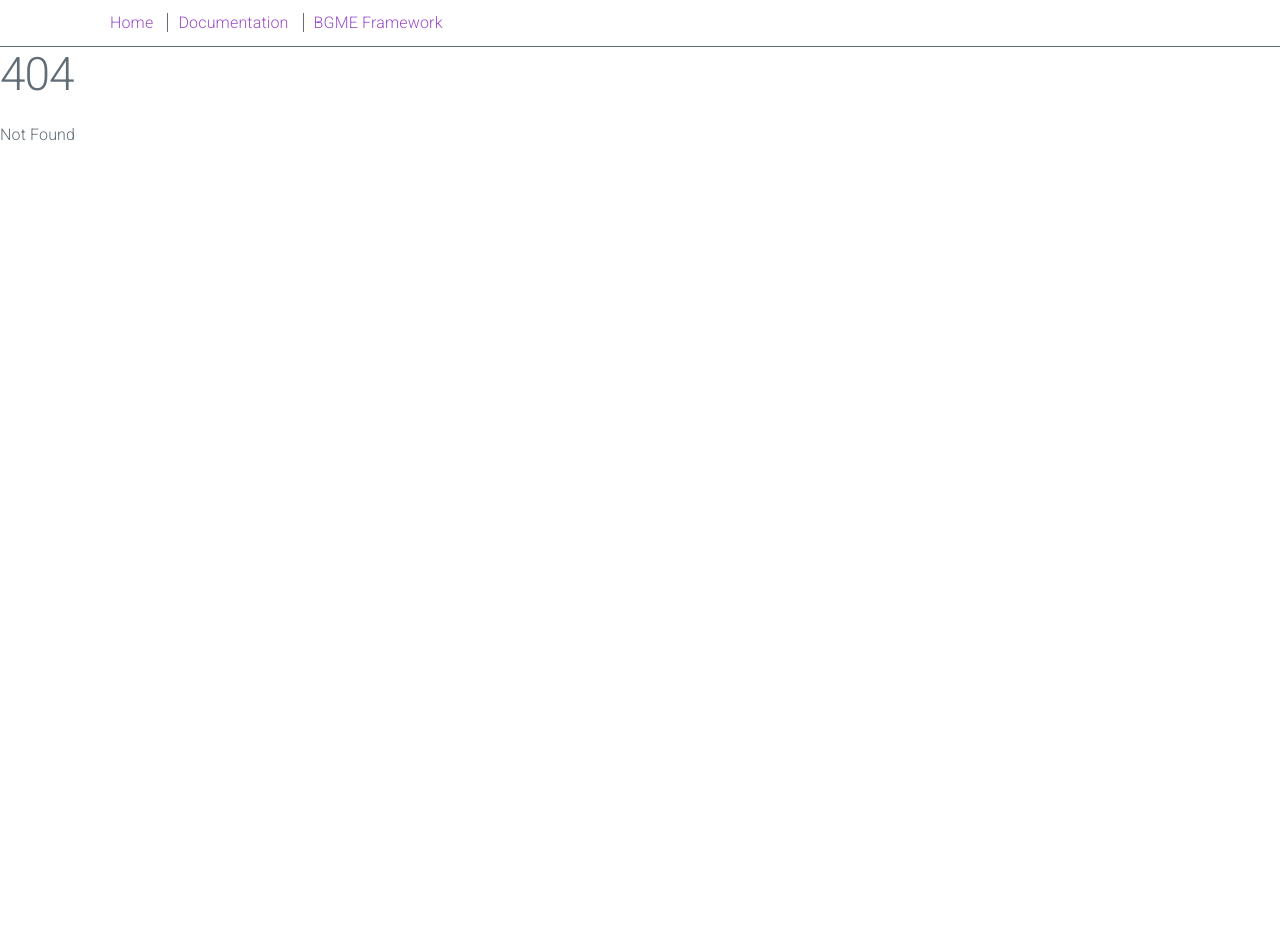
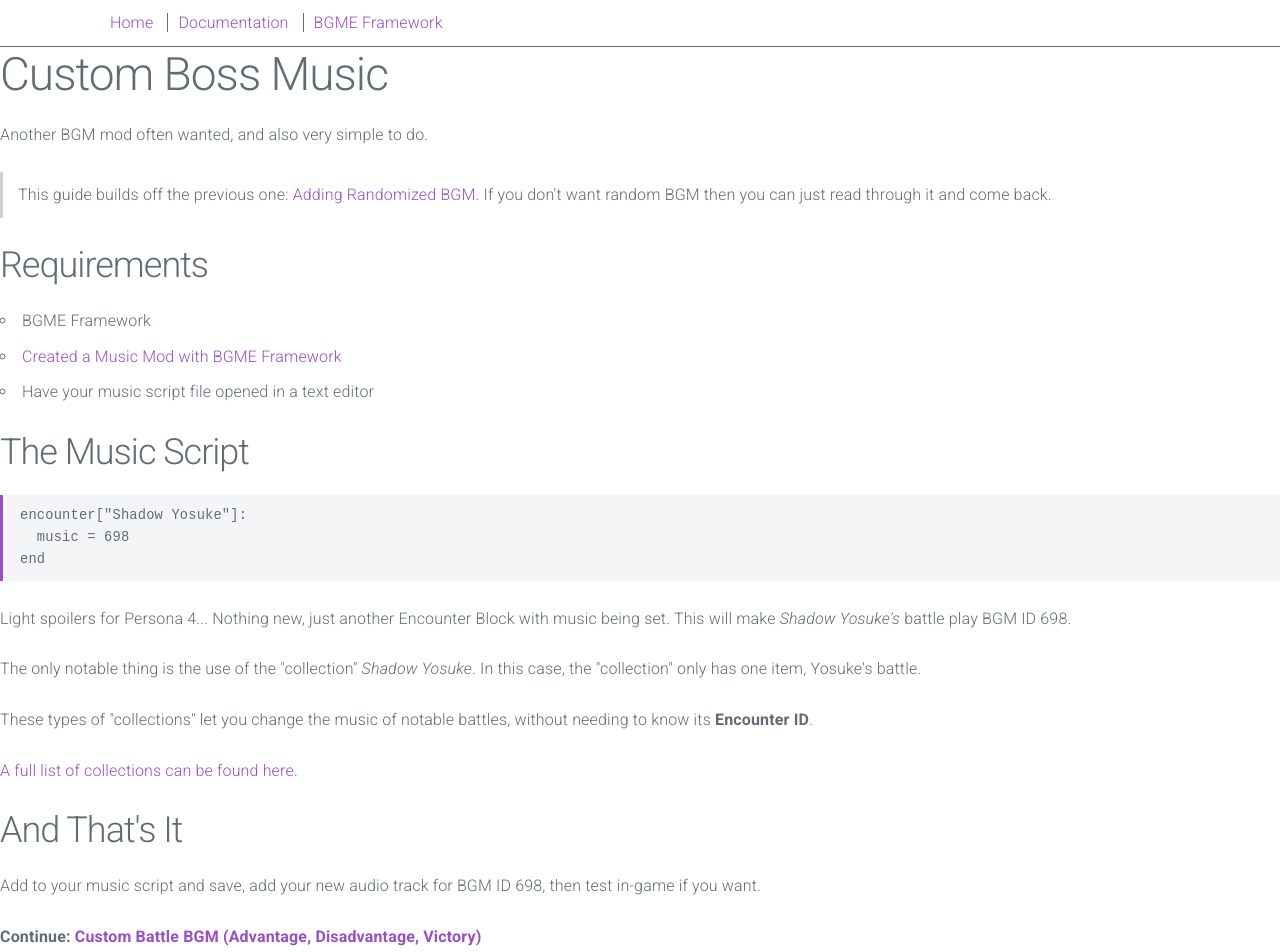
Before and after one commit to T-PoseRatkechi/PersonaMusicScript, a SvelteKit app in the folder sveltekit/: page /guides/boss-music in a window 1280 px wide. Before the commit this address had no page. Shown: the top 952 px of the page. Before the commit the page ends 800 px from the top, so only its background shows below. Built offline with nearby package versions, Linux system fonts and the light colour scheme.

Commit message:
Add boss music guide.

```diff
--- /dev/null
+++ b/sveltekit/src/routes/guides/boss-music/+page.svelte
@@ -0,0 +1,52 @@
+<script>
+	import { base } from '$app/paths';
+	import Link from '$lib/Link.svelte';
+
+	const lines = ['encounter["Shadow Yosuke"]:', '  music = 698', 'end'];
+</script>
+
+<h1>Custom Boss Music</h1>
+<p>Another BGM mod often wanted, and also very simple to do.</p>
+<blockquote>
+	This guide builds off the previous one: <Link url="{base}/guides/randomized-bgm"
+		>Adding Randomized BGM</Link
+	>. If you don't want random BGM then you can just read through it and come back.
+</blockquote>
+<h2>Requirements</h2>
+<ul>
+	<li>BGME Framework</li>
+	<li><Link url="{base}/guides/create-mod">Created a Music Mod with BGME Framework</Link></li>
+	<li>Have your music script file opened in a text editor</li>
+</ul>
+<h2>The Music Script</h2>
+<pre><code>{lines.join('\n')}</code></pre>
+<p>
+	Light spoilers for Persona 4... Nothing new, just another Encounter Block with music being set.
+	This will make <em>Shadow Yosuke's</em> battle play BGM ID 698.
+</p>
+<p>
+	The only notable thing is the use of the "collection" <em>Shadow Yosuke</em>. In this case, the
+	"collection" only has one item, Yosuke's battle.
+</p>
+<p>
+	These types of "collections" let you change the music of notable battles, without needing to know
+	its <b>Encounter ID</b>.
+</p>
+<p><Link url="{base}/docs/collections">A full list of collections can be found here.</Link></p>
+<h2>And That's It</h2>
+<p>
+	Add to your music script and save, add your new audio track for BGM ID 698, then test in-game if
+	you want.
+</p>
+<p>
+	<b
+		>Continue: <Link url="{base}/guides/battle-bgm"
+			>Custom Battle BGM (Advantage, Disadvantage, Victory)</Link
+		></b
+	>
+</p>
+<p>
+	For other features, such as <b>Floor BGM</b> and <b>Event BGM</b>, <Link url="{base}/docs"
+		>read the docs.</Link
+	>
+</p>
```
